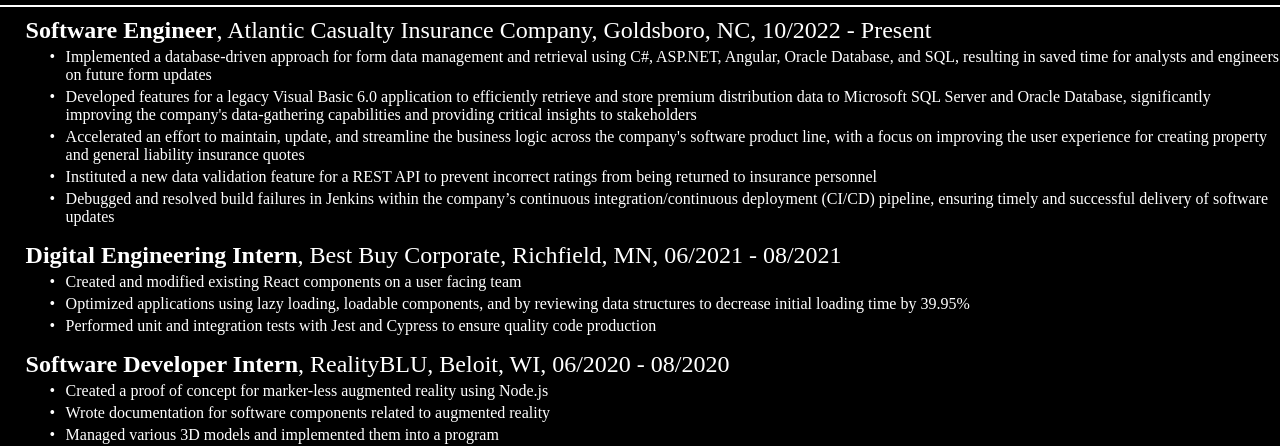
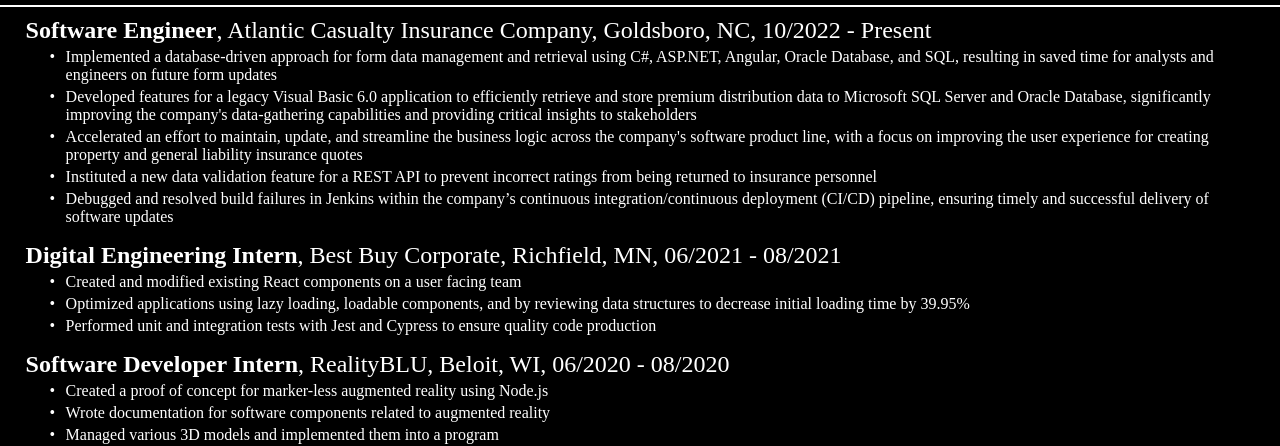
Before and after one commit to estrellafel/reactResume, a React app: page /#/reactResume/resume in a window 1280 px wide. Shown: the part 203-649 px from the top of the page. Built offline with nearby package versions, Linux system fonts and the light colour scheme.

Commit message:
updated margins on resume bullet points

```diff
--- a/src/components/ResumeSection/ResumeSection.css
+++ b/src/components/ResumeSection/ResumeSection.css
@@ -62,6 +62,7 @@
 
 div.resume-section > div > ul > li {
     margin-top: 0.5vh;
+    margin-right: 2vw;
 }
 
 div.resume-section > div > ul > li::before {
```
